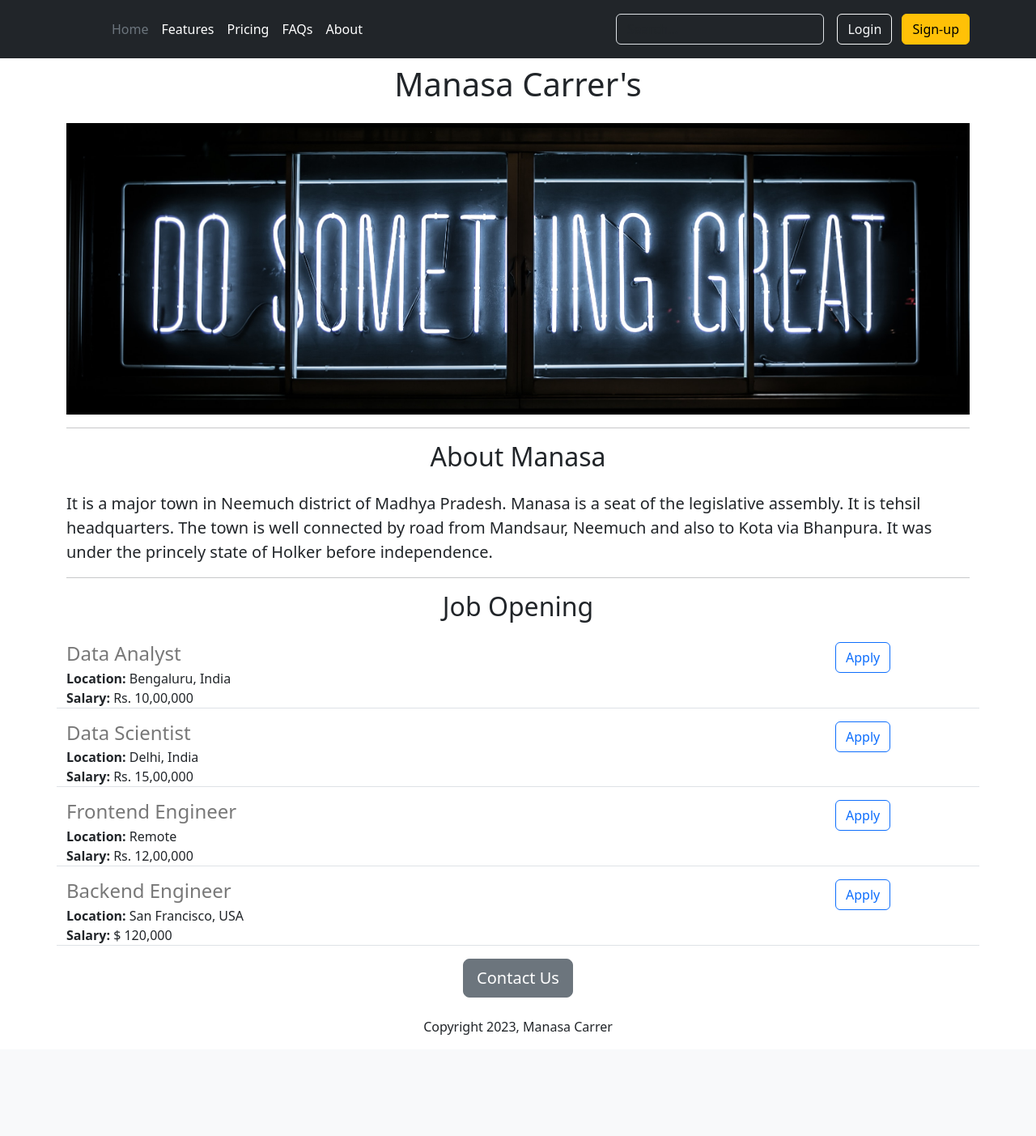
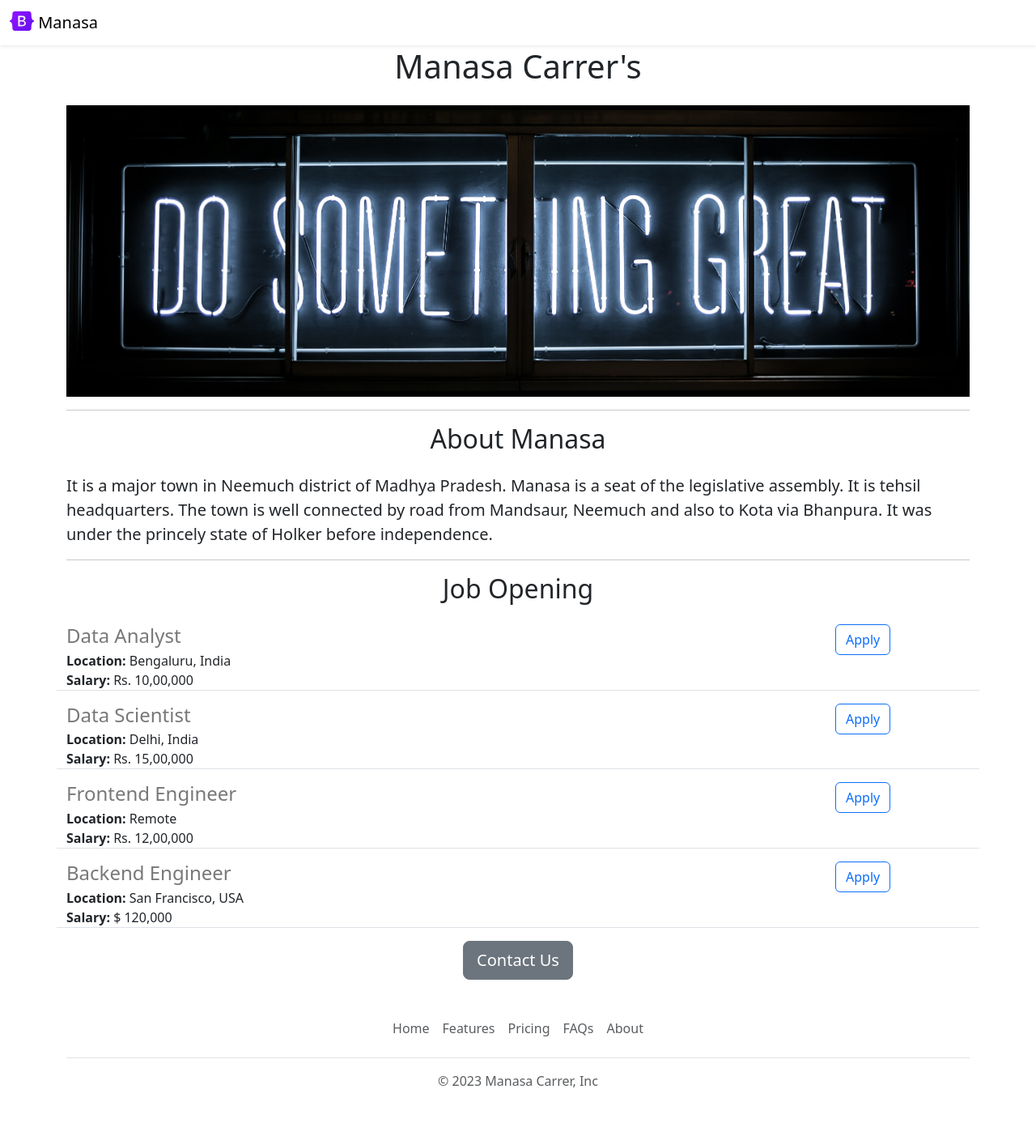
Before and after one commit to kuldeep1A/careers-website, a Flask app: page / in a window 1280 px wide. Shown: the whole page at 81% size. Before the commit the page ends 1278 px from the top, so only its background shows below. Run offline with Flask 2, Linux system fonts and the light colour scheme.

Commit message:
add footer

```diff
--- /dev/null
+++ b/templates/footer.html
@@ -0,0 +1,12 @@
+<div class="container">
+  <footer class="py-3 my-4">
+    <ul class="nav justify-content-center border-bottom pb-3 mb-3">
+      <li class="nav-item"><a href="#" class="nav-link px-2 text-body-secondary">Home</a></li>
+      <li class="nav-item"><a href="#" class="nav-link px-2 text-body-secondary">Features</a></li>
+      <li class="nav-item"><a href="#" class="nav-link px-2 text-body-secondary">Pricing</a></li>
+      <li class="nav-item"><a href="#" class="nav-link px-2 text-body-secondary">FAQs</a></li>
+      <li class="nav-item"><a href="#" class="nav-link px-2 text-body-secondary">About</a></li>
+    </ul>
+    <p class="text-center text-body-secondary">&copy; 2023 Manasa Carrer, Inc</p>
+  </footer>
+</div>
--- a/templates/home.html
+++ b/templates/home.html
@@ -13,7 +13,7 @@
     />
     <link
       rel="icon"
-      href="https://careers-website.kuldeep1a.repl.co/static/favicon.ico"
+      href="/static/favicon.ico"
     />
     <title>Home</title>
   </head>
@@ -45,8 +45,8 @@
         <button type="button" class="btn btn-secondary btn-lg">
           Contact Us
         </button>
-        <p class="mt-4">Copyright 2023, Manasa Carrer</p>
       </div>
     </div>
+      {% include 'footer.html' %}
   </body>
 </html>
--- a/templates/nav.html
+++ b/templates/nav.html
@@ -1,26 +1,9 @@
-  <header class="p-3 text-bg-dark">
-    <div class="container">
-      <div class="d-flex flex-wrap align-items-center justify-content-center justify-content-lg-start">
-        <a href="/" class="d-flex align-items-center mb-2 mb-lg-0 text-white text-decoration-none">
-          <svg class="bi me-2" width="40" height="32" role="img" aria-label="Bootstrap"><use xlink:href="#bootstrap"/></svg>
-        </a>
-
-        <ul class="nav col-12 col-lg-auto me-lg-auto mb-2 justify-content-center mb-md-0">
-          <li><a href="#" class="nav-link px-2 text-secondary">Home</a></li>
-          <li><a href="#" class="nav-link px-2 text-white">Features</a></li>
-          <li><a href="#" class="nav-link px-2 text-white">Pricing</a></li>
-          <li><a href="#" class="nav-link px-2 text-white">FAQs</a></li>
-          <li><a href="#" class="nav-link px-2 text-white">About</a></li>
-        </ul>
-
-        <form class="col-12 col-lg-auto mb-3 mb-lg-0 me-lg-3" role="search">
-          <input type="search" class="form-control form-control-dark text-bg-dark" placeholder="Search..." aria-label="Search">
-        </form>
-
-        <div class="text-end">
-          <button type="button" class="btn btn-outline-light me-2">Login</button>
-          <button type="button" class="btn btn-warning">Sign-up</button>
-        </div>
-      </div>
-    </div>
-  </header>
+<nav class="navbar shadow-sm bg-white fixed-top">
+  <div class="container-fluid">
+    <a class="navbar-brand" href="#">
+      <img src="/static/bootstrap-logo.svg" alt="Logo" width="30" height="24" class="d-inline-block align-text-top">
+      Manasa
+    </a>
+  </div>
+</nav>
+<div style="height:50px"></div>
```
Also changed, not shown: static/bootstrap-logo.svg (added).
